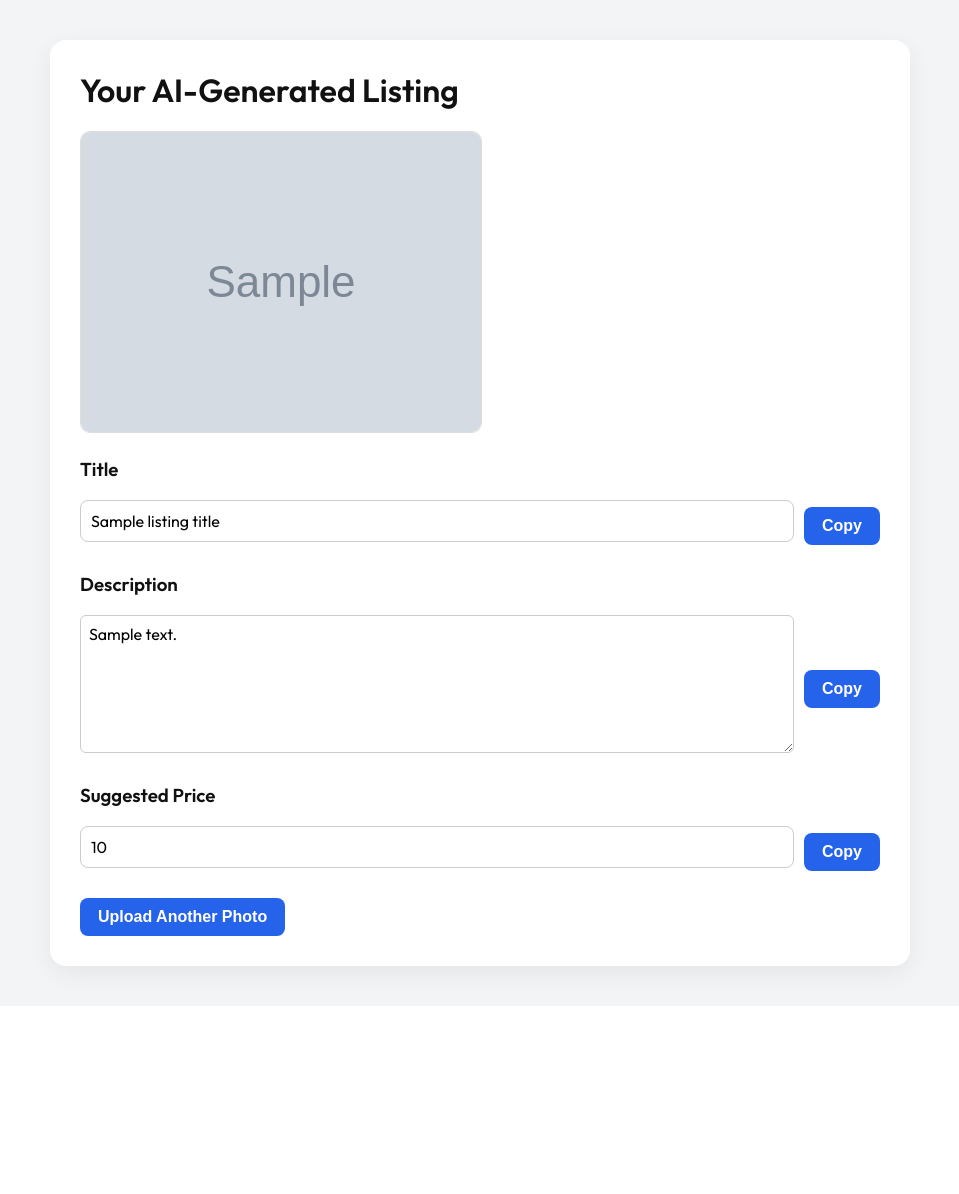
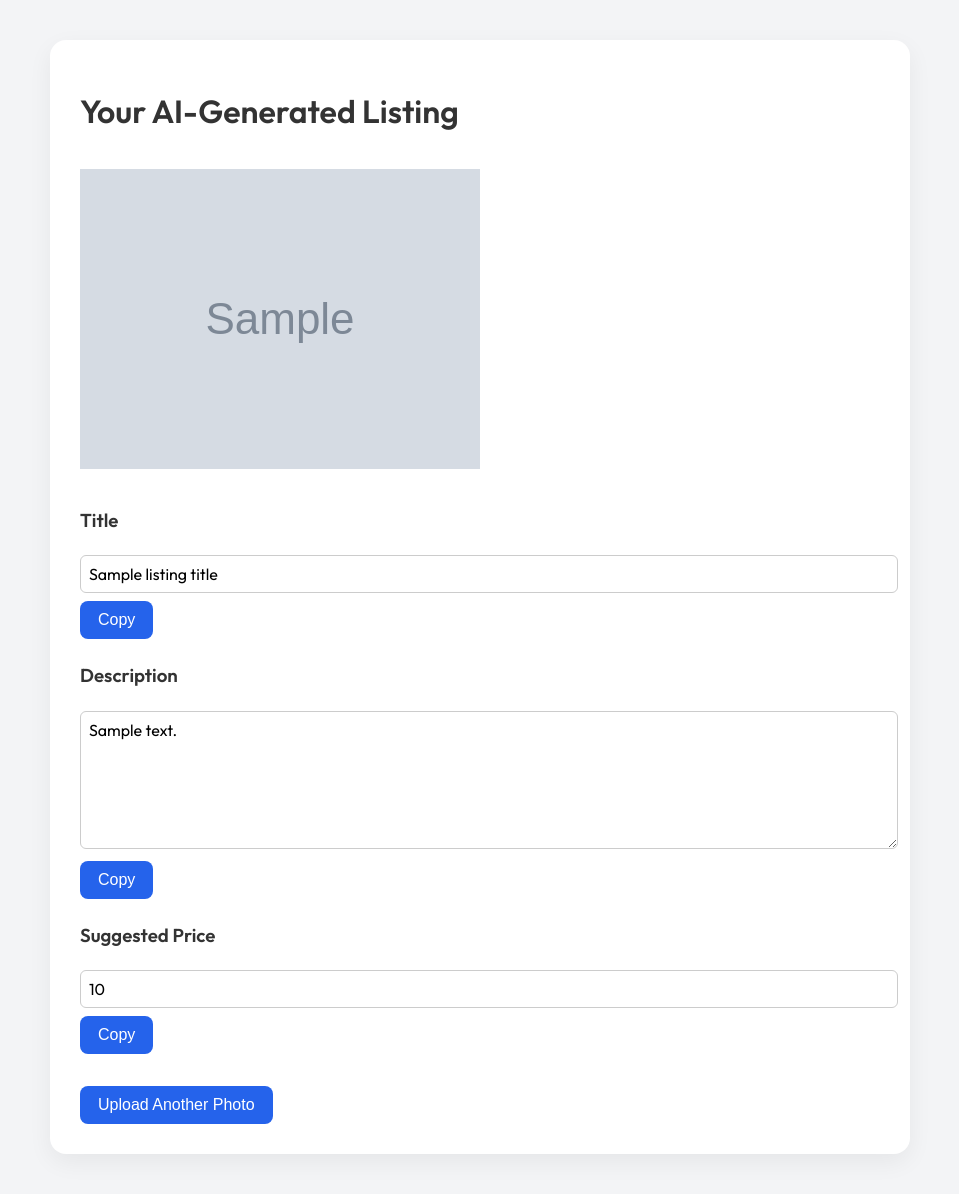
Before and after one commit to CODEREaDer24/autolist, a Flask app: template templates/result.html in a window 1280 px wide. Shown: the part 48-1242 px from the top of the page, without its empty margins (160-1119 px from the left). Before the commit the page ends 1040 px from the top, so only its background shows below. Run offline with Flask 3, Linux system fonts and the light colour scheme; the template is opened without the code that fills it: most values are stand-ins (such as "Sample title", 1, 10 or a date in 2020); grey boxes marked "Sample" are stand-in pictures.

Commit message:
Update style.css

```diff
--- a/static/style.css
+++ b/static/style.css
@@ -1,90 +1,42 @@
-/* General Styles */
 body {
+  font-family: 'Segoe UI', Tahoma, Geneva, Verdana, sans-serif;
+  background: #f6f8fa;
   margin: 0;
-  padding: 0;
-  background: #f3f4f6;
-  font-family: 'Outfit', sans-serif;
-  color: #111;
+  padding: 2rem;
 }
 
-/* Navbar */
-nav {
-  background-color: #111827;
-  padding: 14px 30px;
-}
-nav a {
-  color: #fff;
-  margin-right: 20px;
-  text-decoration: none;
-  font-weight: 600;
-  font-size: 16px;
-}
-nav a:hover {
-  text-decoration: underline;
+h1, h3 {
+  color: #333;
 }
 
-/* Main container */
-.container {
-  max-width: 800px;
-  margin: 40px auto;
-  background: white;
-  padding: 30px;
-  border-radius: 16px;
-  box-shadow: 0 8px 24px rgba(0,0,0,0.06);
+input, textarea {
+  width: 100%;
+  padding: 0.5rem;
+  margin-top: 0.3rem;
+  border: 1px solid #ccc;
+  border-radius: 4px;
 }
 
-/* Headings */
-h1, h2, h3 {
-  margin-top: 0;
+.copy-block {
+  margin-bottom: 1.5rem;
 }
 
-/* Form Elements */
-input[type="file"],
-input[type="text"],
-textarea {
-  font-family: inherit;
-  font-size: 16px;
-  padding: 10px;
-  border-radius: 8px;
-  border: 1px solid #ccc;
-  width: 100%;
-  box-sizing: border-box;
-  margin-bottom: 10px;
+button {
+  background-color: #008cff;
+  color: white;
+  border: none;
+  padding: 0.5rem 1rem;
+  margin-top: 0.5rem;
+  cursor: pointer;
+  border-radius: 4px;
 }
 
-/* Button */
-button {
-  background-color: #2563eb;
-  color: white;
-  padding: 10px 18px;
-  border: none;
-  border-radius: 8px;
-  font-size: 16px;
-  font-weight: 600;
-  cursor: pointer;
-  transition: background-color 0.2s ease, transform 0.1s ease;
-}
 button:hover {
-  background-color: #1e40af;
-  transform: scale(1.02);
+  background-color: #0071cc;
 }
 
-/* Image preview */
 img {
   max-width: 100%;
   height: auto;
-  margin-bottom: 20px;
-  border-radius: 10px;
-  border: 1px solid #ddd;
+  margin: 1rem 0;
 }
-
-/* Copy blocks layout */
-.copy-block {
-  display: flex;
-  align-items: center;
-  margin-bottom: 20px;
-}
-.copy-block input,
-.copy-block textarea {
-  margin-right: 10px;
-}
```
